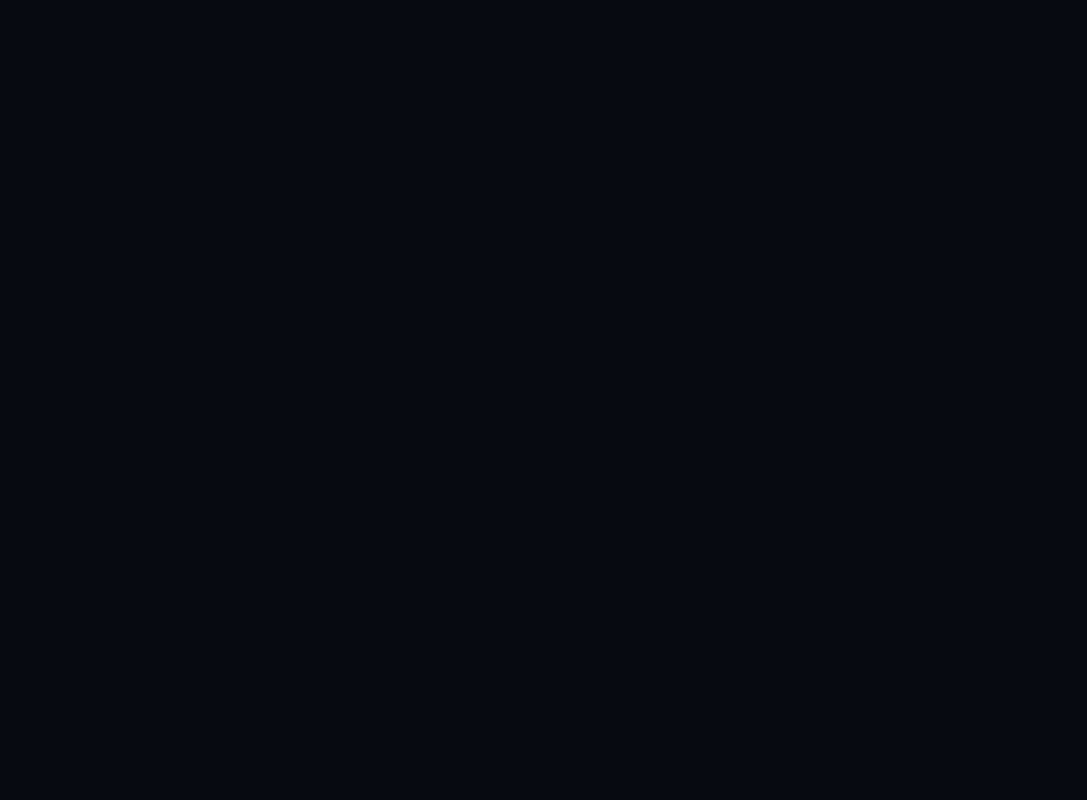
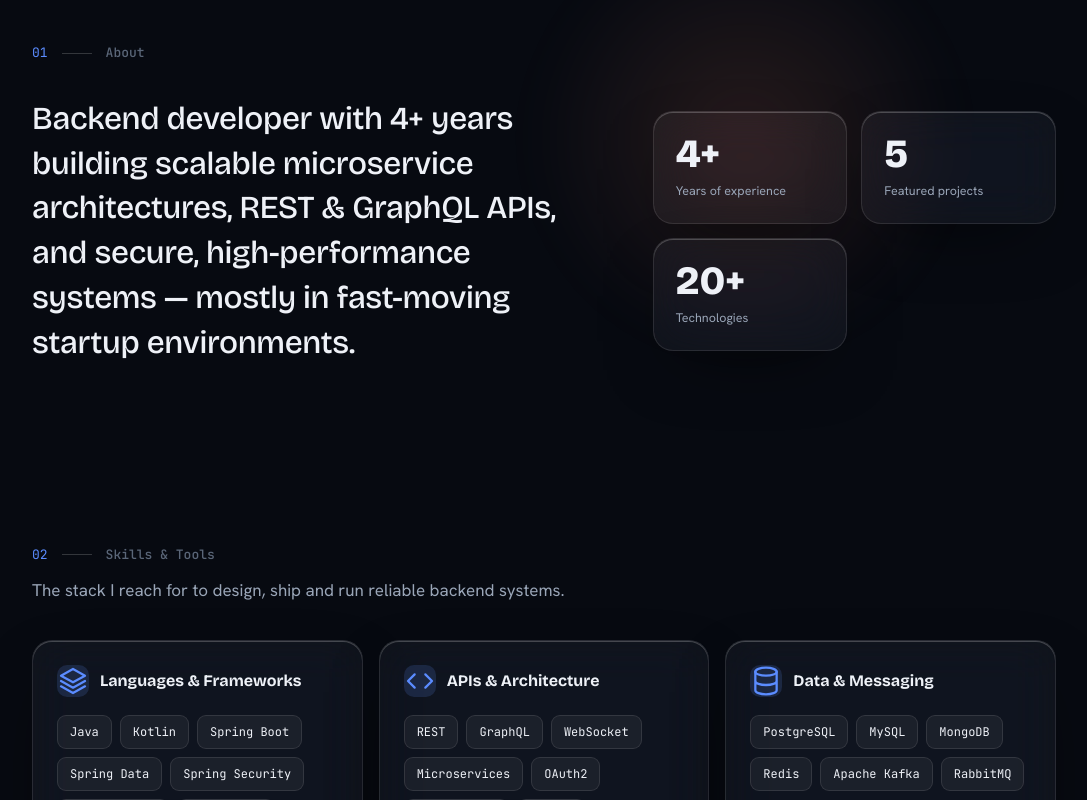
Before and after one commit to emirhannaneli/emirhannaneli, a Next.js app: page / in a window 1280 px wide. Shown: the part 800-1600 px from the top of the page, without its empty margins (96-1183 px from the left). Before the commit the page ends 800 px from the top, so only its background shows below. Built offline with nearby package versions, Linux system fonts and the light colour scheme.

Commit message:
feat: about and skills sections with glossary chips

```diff
--- /dev/null
+++ b/components/about.tsx
@@ -0,0 +1,32 @@
+import type { SiteContent } from "@/lib/content";
+import { stats } from "@/lib/data";
+import { Reveal } from "./reveal";
+
+export function About({ content }: { content: SiteContent }) {
+  return (
+    <section id="about" aria-labelledby="about-h" className="mx-auto max-w-[1120px] px-[clamp(20px,5vw,48px)] py-[clamp(48px,7vw,90px)]">
+      <Reveal>
+        <div className="mb-[34px] flex items-center gap-[14px] font-mono text-[13px]" style={{ color: "var(--faint)" }}>
+          <span aria-hidden style={{ color: "var(--accent)" }}>01</span>
+          <span aria-hidden className="h-px w-[30px]" style={{ background: "var(--border-2)" }} />
+          <h2 id="about-h" className="m-0 text-[13px] font-medium" style={{ color: "var(--faint)" }}>{content.about.heading}</h2>
+        </div>
+      </Reveal>
+      <div className="emn-grid2 grid items-center gap-[clamp(28px,5vw,56px)]" style={{ gridTemplateColumns: "1.4fr 1fr" }}>
+        <Reveal>
+          <p className="m-0 font-display text-[clamp(22px,3vw,32px)] font-medium leading-[1.4] tracking-[-.01em]" style={{ textWrap: "pretty" }}>{content.about.body}</p>
+        </Reveal>
+        <Reveal delay={120}>
+          <div className="grid grid-cols-2 gap-[14px]">
+            {stats.map((s) => (
+              <div key={s.id} className="emn-panel p-[22px]">
+                <div className="font-display text-[clamp(28px,3.6vw,40px)] font-extrabold leading-none">{s.value}</div>
+                <div className="mt-2 text-[12.5px]" style={{ color: "var(--dim)" }}>{content.statLabels[s.id]}</div>
+              </div>
+            ))}
+          </div>
+        </Reveal>
+      </div>
+    </section>
+  );
+}
--- a/components/portfolio.tsx
+++ b/components/portfolio.tsx
@@ -3,6 +3,8 @@ import type { LocaleCode } from "@/lib/i18n";
 import { AmbientBg } from "./ambient-bg";
 import { Nav } from "./nav";
 import { HeroEditorial } from "./hero-editorial";
+import { About } from "./about";
+import { Skills } from "./skills";
 // Section imports are added by later tasks:
 
 export function Portfolio({ content, locale }: { content: SiteContent; locale: LocaleCode }) {
@@ -13,6 +15,8 @@ export function Portfolio({ content, locale }: { content: SiteContent; locale: L
         <Nav content={content} locale={locale} />
         <main id="main">
           <HeroEditorial content={content} />
+          <About content={content} />
+          <Skills content={content} />
           {/* ... sections added in Tasks 10–15 */}
         </main>
       </div>
--- /dev/null
+++ b/components/skills.tsx
@@ -0,0 +1,35 @@
+import type { SiteContent } from "@/lib/content";
+import { skillGroups } from "@/lib/data";
+import { icons } from "@/lib/icons";
+import { Reveal } from "./reveal";
+
+export function Skills({ content }: { content: SiteContent }) {
+  const tr = (token: string) => content.glossary?.[token as keyof typeof content.glossary] ?? token;
+  return (
+    <section id="skills" aria-labelledby="skills-h" className="mx-auto max-w-[1120px] px-[clamp(20px,5vw,48px)] py-[clamp(48px,7vw,90px)]">
+      <Reveal>
+        <div className="mb-[14px] flex items-center gap-[14px] font-mono text-[13px]" style={{ color: "var(--faint)" }}>
+          <span aria-hidden style={{ color: "var(--accent)" }}>02</span>
+          <span aria-hidden className="h-px w-[30px]" style={{ background: "var(--border-2)" }} />
+          <h2 id="skills-h" className="m-0 text-[13px] font-medium" style={{ color: "var(--faint)" }}>{content.skills.heading}</h2>
+        </div>
+      </Reveal>
+      <Reveal><p className="m-0 mb-9 max-w-[40em] text-[clamp(15px,1.8vw,17px)]" style={{ color: "var(--dim)" }}>{content.skills.sub}</p></Reveal>
+      <div className="grid gap-4" style={{ gridTemplateColumns: "repeat(auto-fit,minmax(248px,1fr))" }}>
+        {skillGroups.map((g) => (
+          <Reveal key={g.id}>
+            <div className="emn-panel h-full p-6">
+              <div className="mb-[18px] flex items-center gap-[11px]">
+                <span className="grid h-8 w-8 place-items-center rounded-[10px]" style={{ background: "var(--accent-soft)", color: "var(--accent)" }}>{icons[g.icon]}</span>
+                <h3 className="m-0 font-display text-[16px] font-bold">{content.skills.groupTitles[g.id]}</h3>
+              </div>
+              <div className="flex flex-wrap gap-2">
+                {g.items.map((item) => (<span key={item} className="emn-chip emn-skill-chip">{tr(item)}</span>))}
+              </div>
+            </div>
+          </Reveal>
+        ))}
+      </div>
+    </section>
+  );
+}
```
